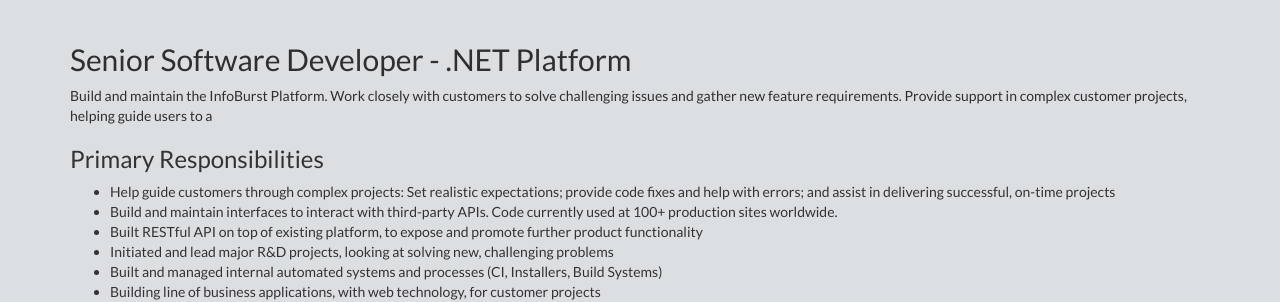
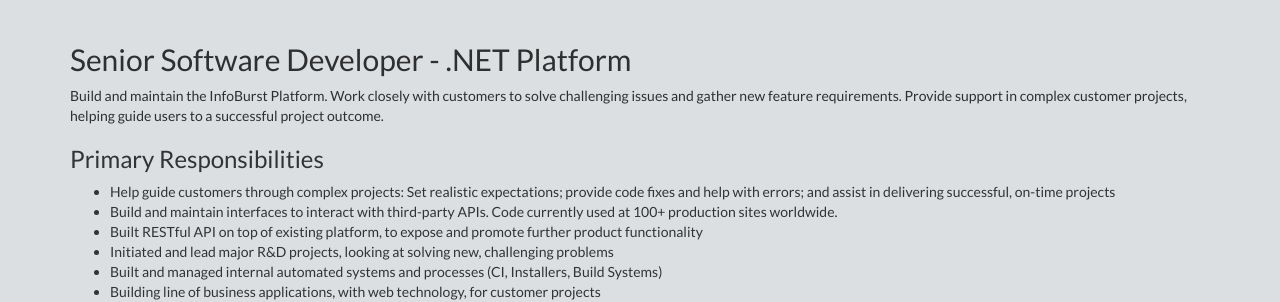
Before and after one commit to gregberns/gregberns.github.io, a Jekyll site: the page built from code/dev/index.md, in a window 1280 px wide. Shown: the part 354-656 px from the top of the page. Built offline with Jekyll 4.4.1, drawn with Linux system fonts in a browser that asks for light colours; nearby versions of some CDN libraries.

Commit message:
Update index.md

```diff
--- a/code/dev/index.md
+++ b/code/dev/index.md
@@ -5,7 +5,7 @@
 
 ##Senior Software Developer - .NET Platform
 
-Build and maintain the InfoBurst Platform. Work closely with customers to solve challenging issues and gather new feature requirements. Provide support in complex customer projects, helping guide users to a
+Build and maintain the InfoBurst Platform. Work closely with customers to solve challenging issues and gather new feature requirements. Provide support in complex customer projects, helping guide users to a successful project outcome.
 
 ###Primary Responsibilities
 
```
